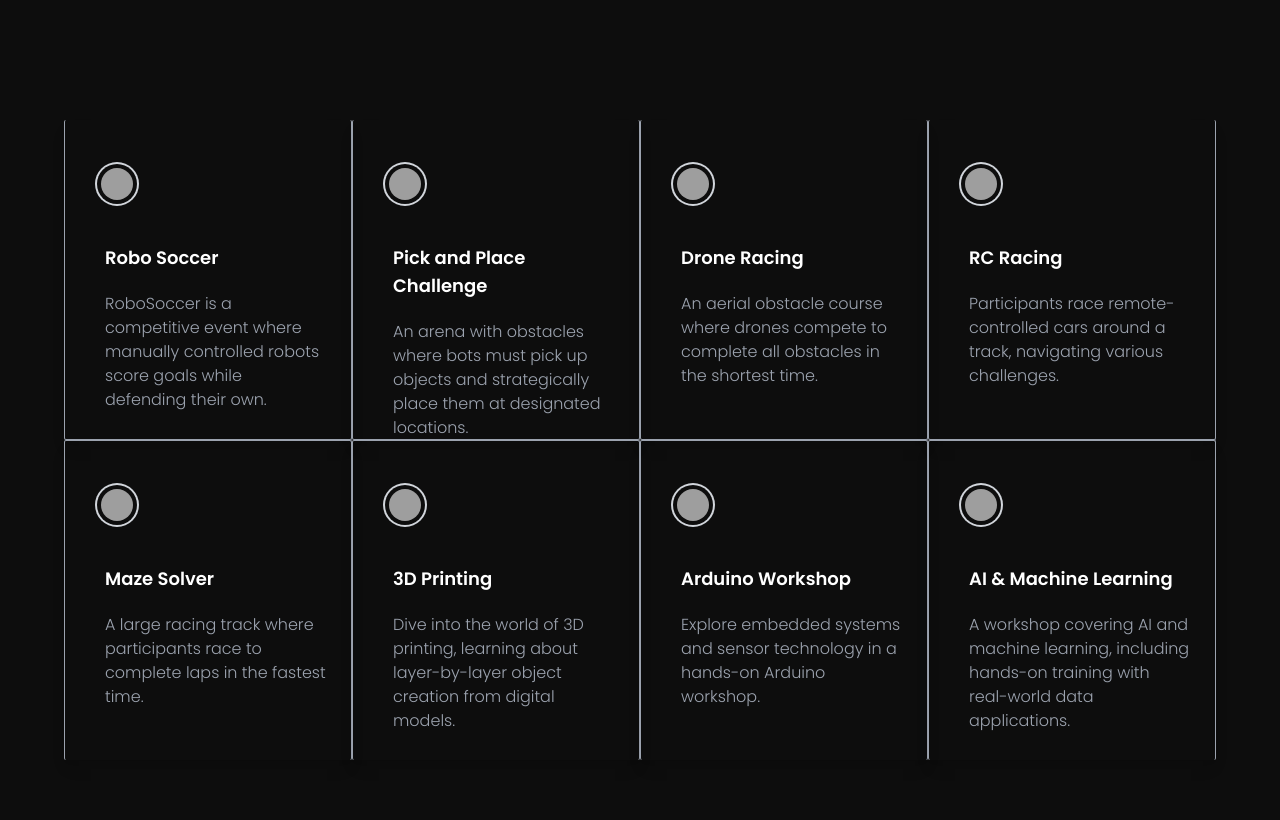
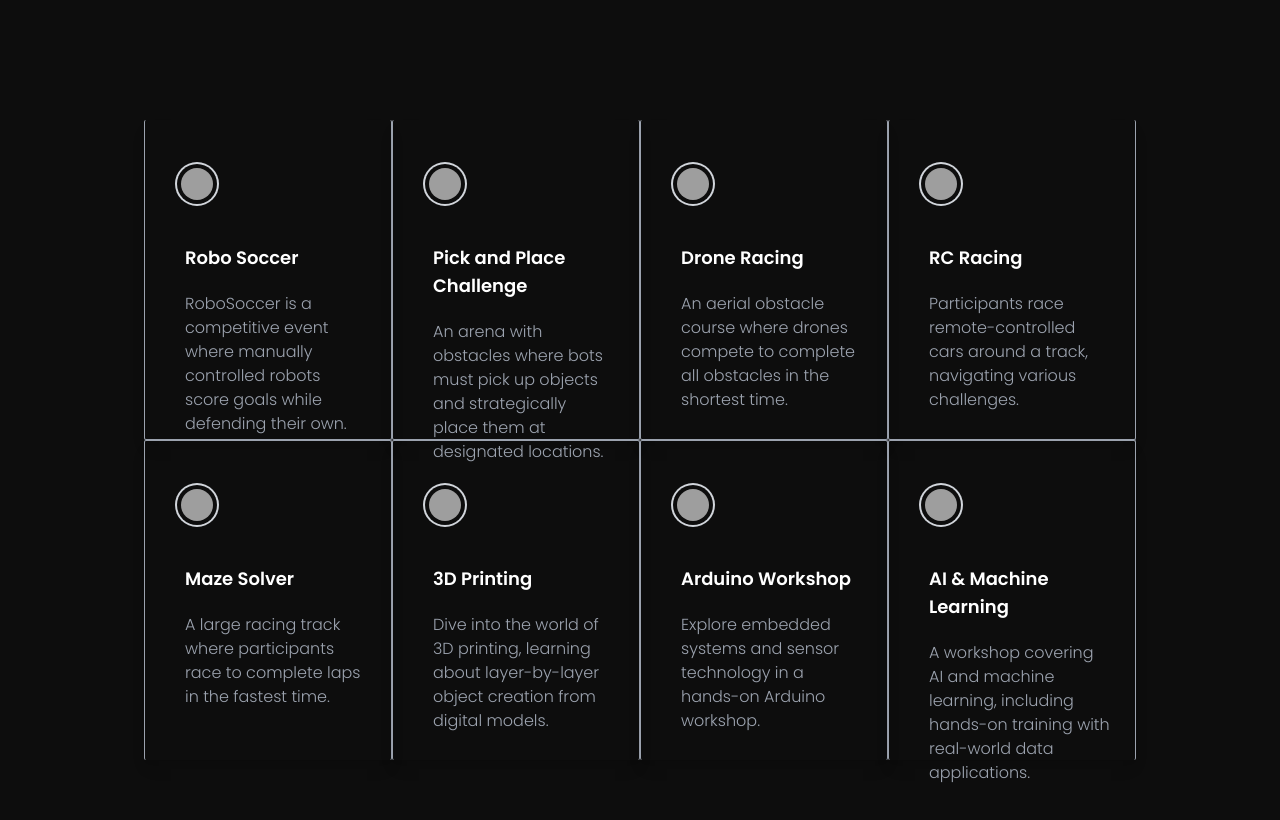
Before and after one commit to Uncle8475/Wartech3.0, a React (Vite) app: page /Events in a window 1280 px wide. Shown: the part 680-1500 px from the top of the page. Built offline with nearby package versions, Linux system fonts and the light colour scheme; grey boxes are pictures that could not be loaded.

Commit message:
padding to event

```diff
--- a/src/Ashwin_feat/Events.jsx
+++ b/src/Ashwin_feat/Events.jsx
@@ -33,7 +33,7 @@ function Events() {
       {/* Event Cards in a 4-column Grid with Side Padding */}
       <div
         id="event-list"
-        className=" event-img pb-10  grid grid-cols-1 sm:grid-cols-2 lg:grid-cols-4 px-6 md:px-10 lg:px-16 text-white mb-60"
+        className=" event-img pb-10  grid grid-cols-1 sm:grid-cols-2 lg:grid-cols-4 px-6 md:px-10 lg:px-16 text-white mb-60 ml-20 mr-20"
       >
         {eventsData.map((event, index) => (
           <div
@@ -44,7 +44,7 @@ function Events() {
                 ${index < 4 ? "border-t-0" : ""}
                 ${index >= eventsData.length - 4 ? "border-b-0" : ""}`}
           >
-            <Link to={`/events/${event.title}`} className="block">
+            <Link to={`/events/${event.title}`} className="block ">
               {/* Event Icon with Ring */}
               <img
                 src={event.img}
--- a/src/Ashwin_feat/Eventss.css
+++ b/src/Ashwin_feat/Eventss.css
@@ -1,4 +1,5 @@
 .event-box:hover .event-img {
   filter: brightness(0) saturate(100%) invert(27%) sepia(94%) saturate(5605%)
     hue-rotate(347deg) brightness(80%) contrast(100%);
+  transition: 0ms;
 }
```
